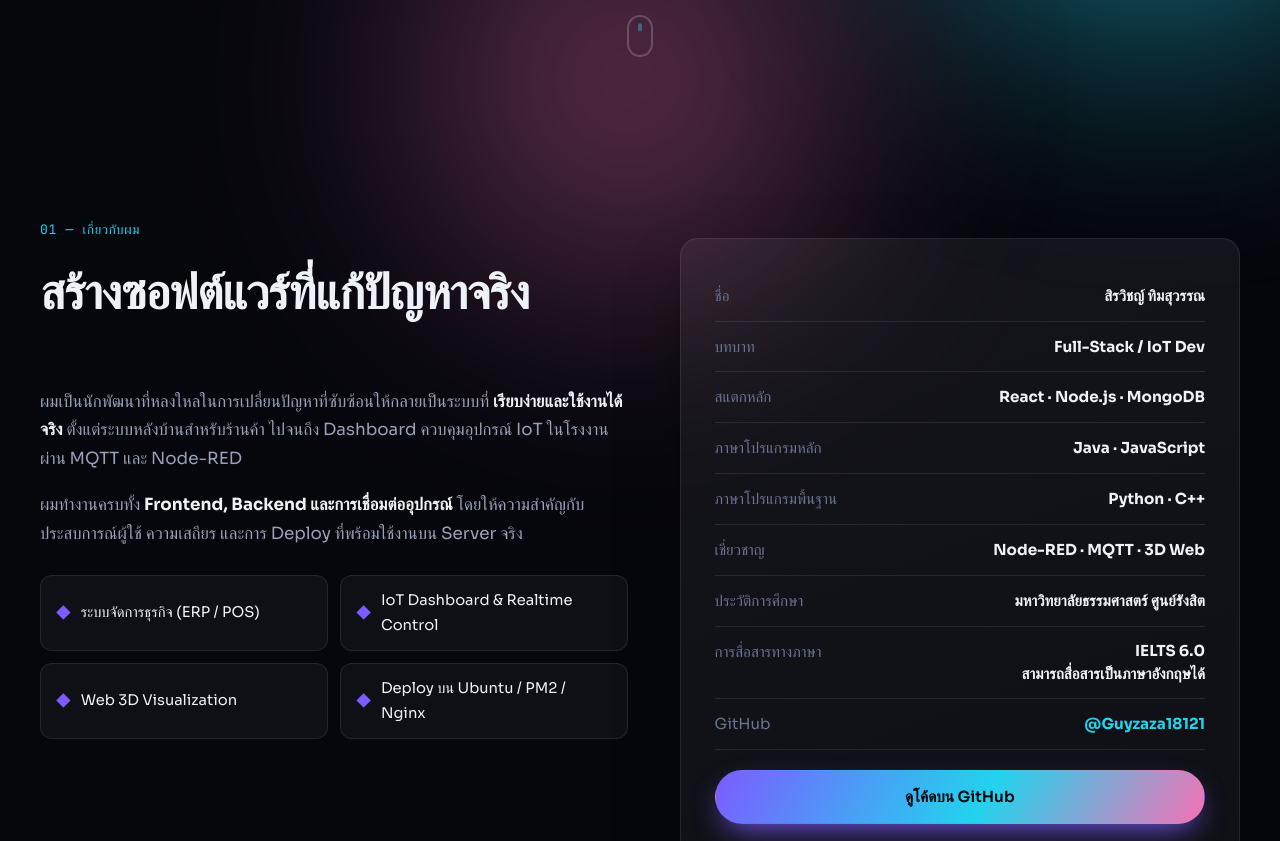
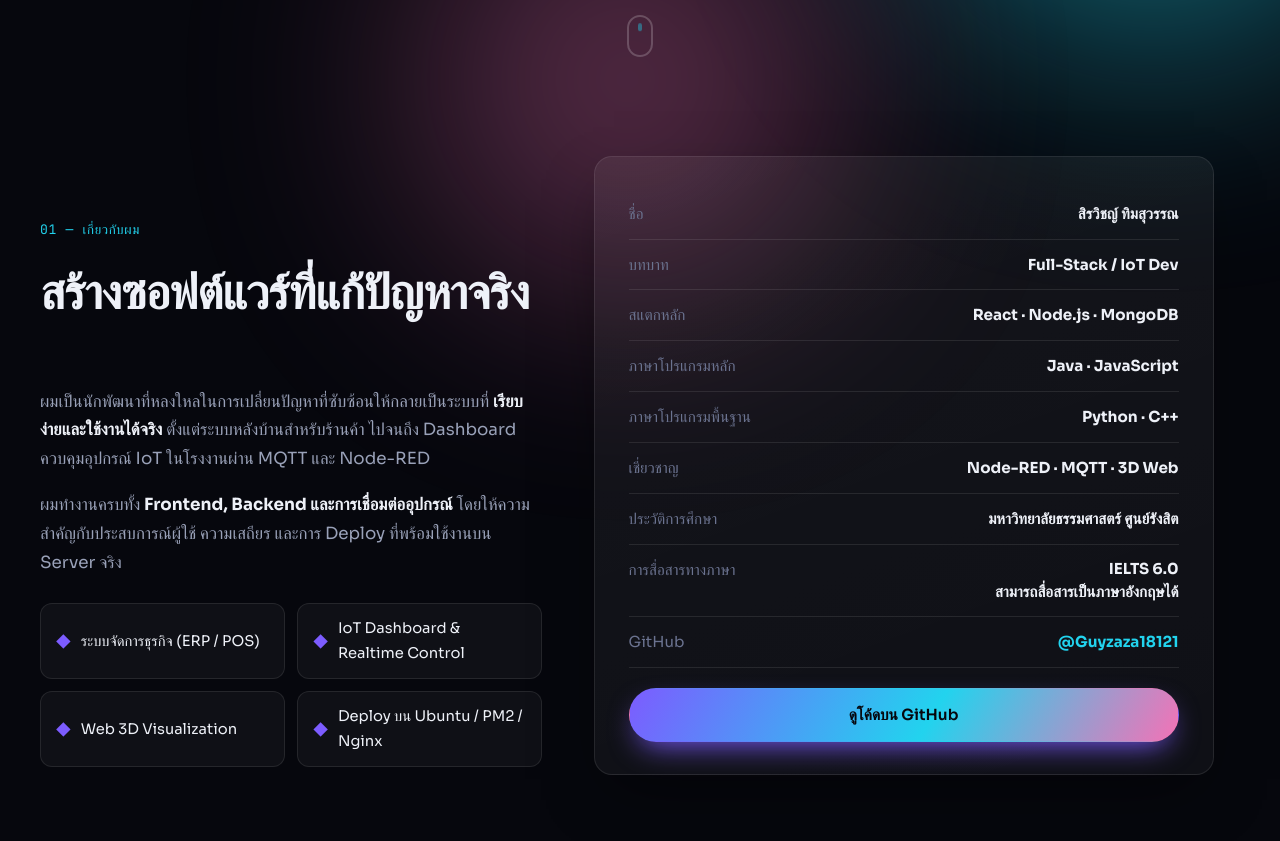
Before and after one commit to Guyzaza18121/portfolio, a plain HTML site: page index.html in a window 1280 px wide. Shown: the part 713-1554 px from the top of the page. Drawn offline with Linux system fonts and the light colour scheme; a web font is replaced by a local one.

Commit message:
Adjust about card width and alignment

```diff
--- a/styles.css
+++ b/styles.css
@@ -168,8 +168,8 @@ a { color: inherit; text-decoration: none; }
 .section-desc { color: var(--muted); margin-top: 12px; max-width: 560px; }
 
 /* ============ About ============ */
-#about { max-width: 1360px; }
-.about-grid { display: grid; grid-template-columns: minmax(0, 1.05fr) minmax(540px, 1fr); gap: clamp(40px, 4vw, 58px); align-items: start; }
+#about { max-width: 1480px; }
+.about-grid { display: grid; grid-template-columns: minmax(0, 0.95fr) minmax(620px, 1fr); gap: clamp(40px, 4vw, 58px); align-items: start; }
 .about-text p { color: var(--muted); margin-bottom: 18px; font-size: 1.05rem; }
 .about-text strong { color: var(--text); }
 .about-highlights { display: grid; grid-template-columns: 1fr 1fr; gap: 12px; margin-top: 26px; }
@@ -185,8 +185,8 @@ a { color: inherit; text-decoration: none; }
 .about-card .btn { margin-top: 20px; }
 
 @media (min-width: 861px) {
-  .about-card { margin-top: -150px; }
-  html[lang="th"] .card-row-basic-lang span,
+  .about-card { margin-top: -232px; }
+  .card-row-basic-lang span,
   .card-row-education b {
     white-space: nowrap;
   }
```
Also changed, not shown: portfolio-qr.png (added), portfolio-qr.svg (added).
